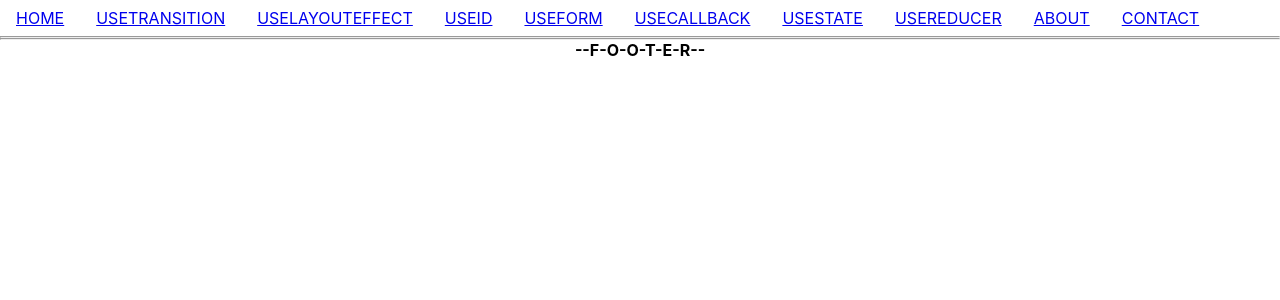
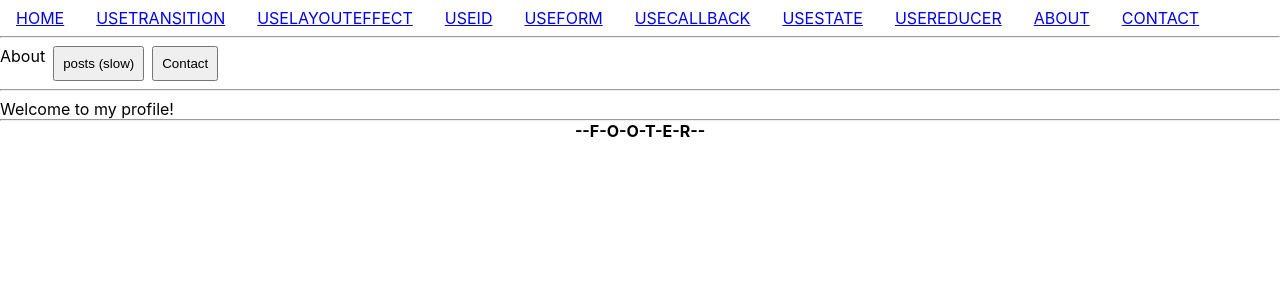
Before and after one commit to jini-labs-2/react-ts-practice, a React (Create React App) app: page /hooks/usetransition in a window 1280 px wide. Shown: the top 300 px of the page. Built offline with nearby package versions, Linux system fonts and the light colour scheme.

Commit message:
[useTransition] Tab移動をスムーズに

```diff
--- /dev/null
+++ b/src/components/TabButton.tsx
@@ -0,0 +1,20 @@
+import React, { ReactNode } from 'react'
+
+interface TabButtonProps {
+  children: ReactNode;
+  isActive: boolean,
+  onClick: () => void
+}
+
+const TabButton = (props: TabButtonProps) => {
+  if (props.isActive) {
+    return <p>{props.children}</p>
+  }
+  return (
+    <button onClick={() =>{props.onClick()}} style={{padding:"8px", textAlign: "center"}}>
+      {props.children}
+    </button>
+  )
+}
+
+export default TabButton
--- /dev/null
+++ b/src/components/tabs/AboutTab.tsx
@@ -0,0 +1,11 @@
+import React from 'react'
+
+const AboutTab = () => {
+  return (
+    <p>
+      Welcome to my profile!
+    </p>
+  )
+}
+
+export default AboutTab
--- /dev/null
+++ b/src/components/tabs/ContactTab.tsx
@@ -0,0 +1,17 @@
+import React from 'react'
+
+const ContactTab = () => {
+  return (
+    <>
+      <p>
+        You can find me online here:
+      </p>
+      <ul>
+        <li>admin@mysite.com</li>
+        <li>+123456789</li>
+      </ul>
+    </>
+  )
+}
+
+export default ContactTab
--- /dev/null
+++ b/src/components/tabs/PostsTab.tsx
@@ -0,0 +1,28 @@
+import React, { memo } from 'react'
+
+const PostsTab = memo(function PostsTab() {
+  console.log('[ARTIFICIALLY SLOW] Rendering 500 <SlowPost />')
+
+  const items = [];
+  for (let i=0; i < 500; i++) {
+    items.push(<SlowPost key={i} index={i} />)
+  }
+  return (
+    <ul className='items'>
+      {items}
+    </ul>
+  )
+})
+
+function SlowPost({ index }: {index: number}) {
+  const startTime = performance.now();
+  while ((performance.now() - startTime) < 1);
+
+  return (
+    <li className='item'>
+      Post #{index + 1}
+    </li>
+  )
+}
+
+export default PostsTab
--- a/src/layouts/Layout.tsx
+++ b/src/layouts/Layout.tsx
@@ -10,7 +10,7 @@ export const Layout = ({ children }: LayoutProps) => {
   return (
     <>
       <Header />
-        {children}
+          {children}
       <Footer />
     </>
   )
--- a/src/pages/testhooks/UseTransition.tsx
+++ b/src/pages/testhooks/UseTransition.tsx
@@ -1,10 +1,41 @@
-import React from 'react'
+import React, { useState, useTransition } from 'react'
+import AboutTab from '../../components/tabs/AboutTab';
+import PostsTab from '../../components/tabs/PostsTab';
+import ContactTab from '../../components/tabs/ContactTab';
+import TabButton from '../../components/TabButton';
 
 const UseTransition = () => {
+  const [isPending, startTransition] = useTransition();
+  const [tab, setTab] = useState('about');
+
+  const selectTab = (nextTab: string) => {
+    startTransition(() => {
+      setTab(nextTab);
+    })
+  }
+
   return (
-    <div>
-
-    </div>
+    <>
+      <div style={{display: "flex", gap: "8px", margin: "8px 0"}}>
+        <TabButton
+          isActive={tab === 'about'}
+          onClick={() => selectTab('about')}
+        >About</TabButton>
+        <TabButton
+          isActive={tab === 'posts'}
+          onClick={() => selectTab('posts')}
+        >posts (slow)</TabButton>
+        <TabButton
+          isActive={tab === 'contact'}
+          onClick={() => selectTab('contact')}
+        >Contact</TabButton>
+      </div>
+      <hr style={{margin: "8px 0"}}/>
+      {isPending && <div>Loading...</div>}  {/* ローディング表示を追加 */}
+      {tab === 'about' && <AboutTab />}
+      {tab === 'posts' && <PostsTab />}
+      {tab === 'contact' && <ContactTab />}
+    </>
   )
 }
 
```
